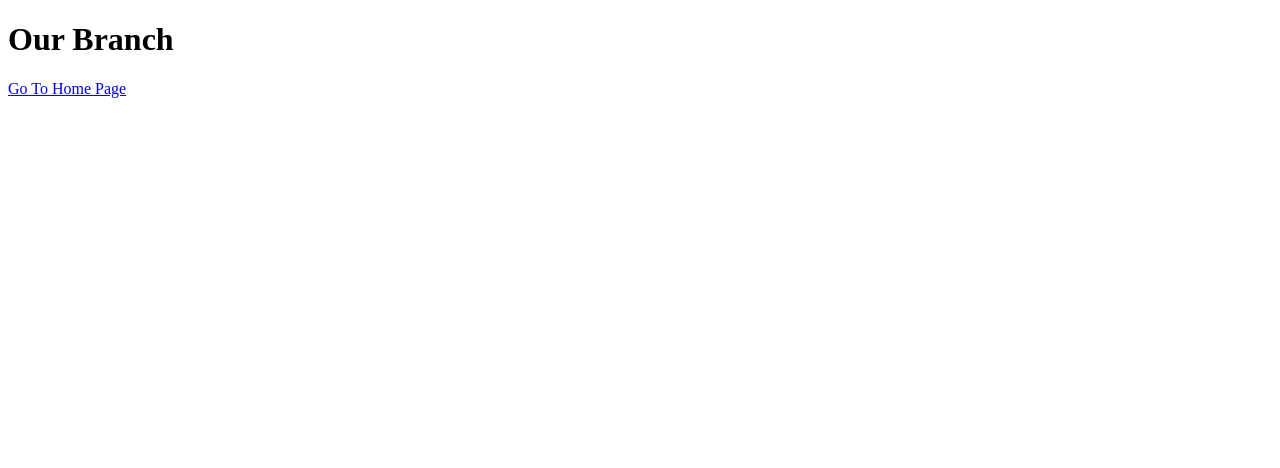
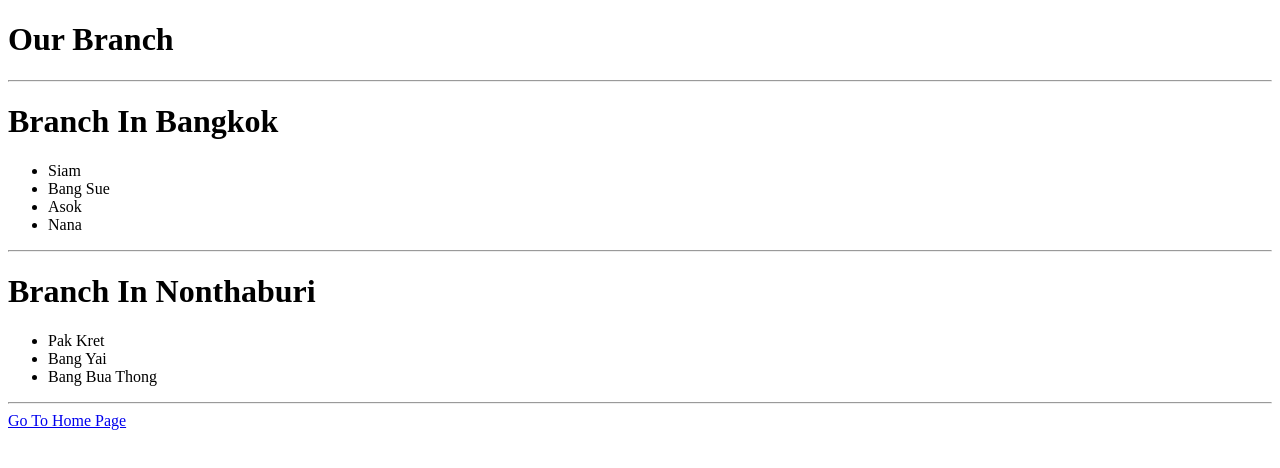
Before and after one commit to ChatcharitCh/BasicHTML5, a plain HTML site: page Branch/branch.html in a window 1280 px wide. Drawn offline with Linux system fonts and the light colour scheme.

Commit message:
Show Lists

```diff
--- a/Branch/branch.html
+++ b/Branch/branch.html
@@ -8,6 +8,25 @@
 </head>
 <body>
     <h1>Our Branch</h1>
+    <hr>
+
+    <h1>Branch In Bangkok</h1>
+    <ul>
+        <li>Siam</li>
+        <li>Bang Sue</li>
+        <li>Asok</li>
+        <li>Nana</li>
+    </ul>
+    <hr>
+
+    <h1>Branch In Nonthaburi</h1>
+    <ul type="disc">
+        <li>Pak Kret</li>
+        <li>Bang Yai</li>
+        <li>Bang Bua Thong</li>
+    </ul>
+    <hr>
+
     <a href="../index.html">Go To Home Page</a> <!-- ต้องใส่ ../ ก่อนเพื่อออกจากโฟลเดอร์-->
 </body>
 </html>
```
